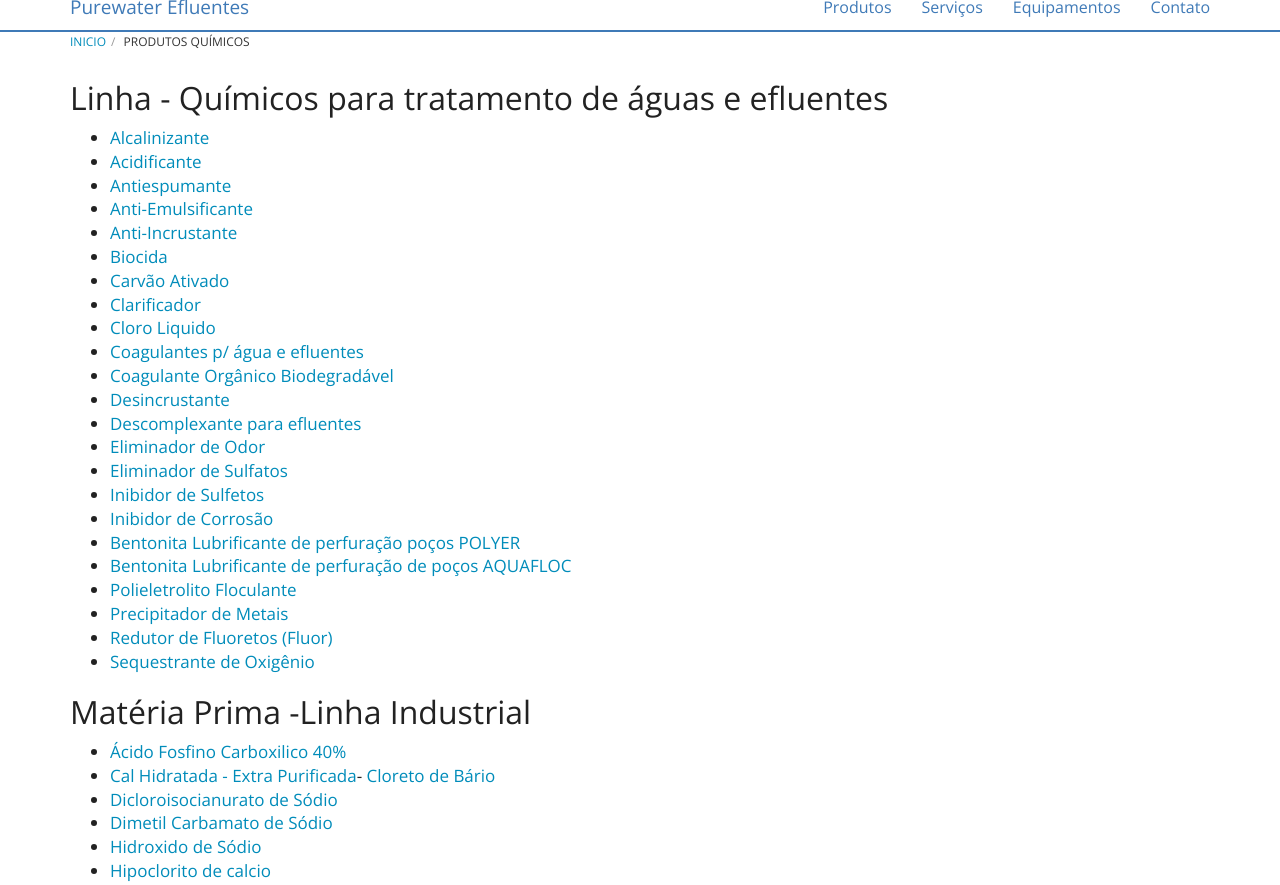
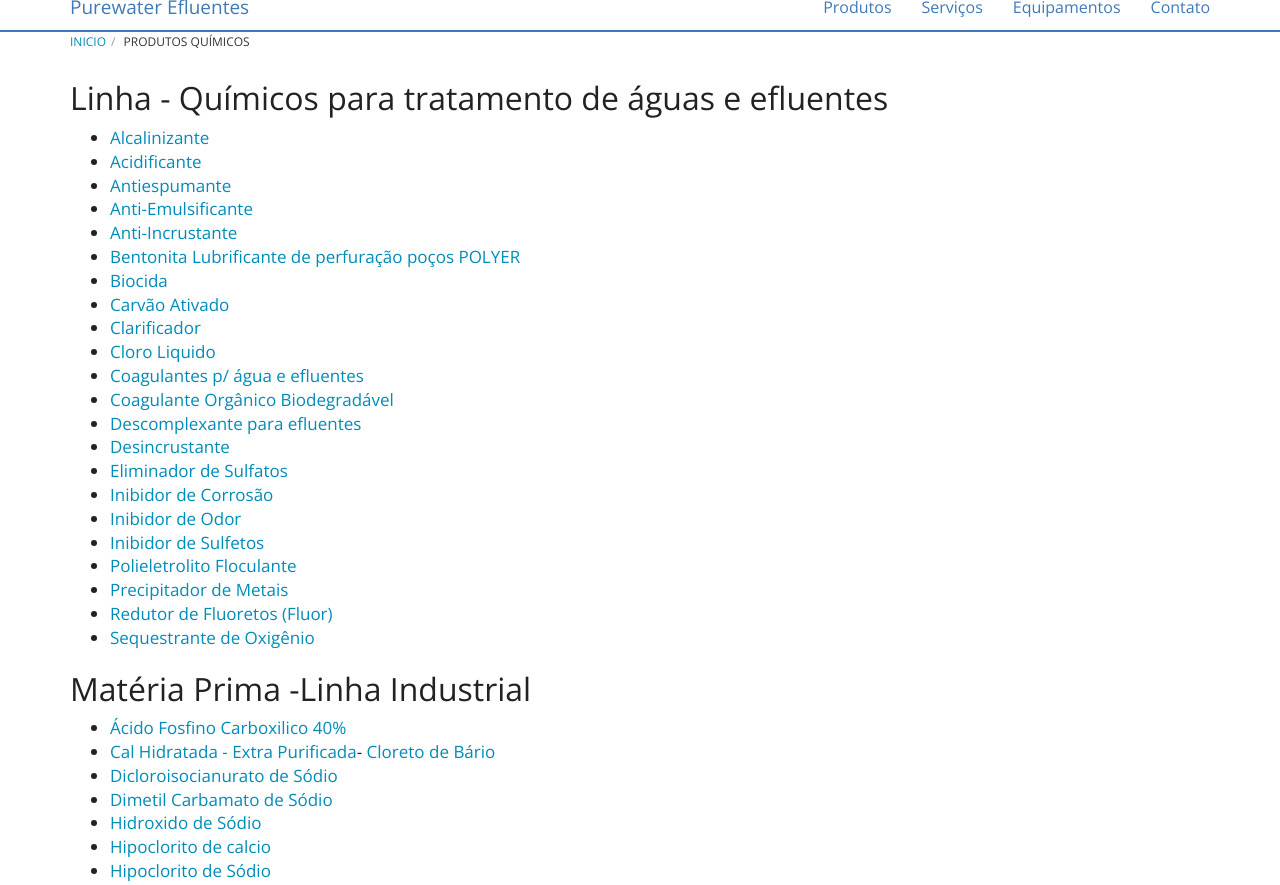
Before and after one commit to purewaterefluentes/purewaterefluentes.github.io, a Jekyll site: the page built from produtos/index.md, in a window 1280 px wide and 900 px high, scrolled down 283 px, cut to the strip 15-900 px from the top of the window. Built offline with Jekyll 4.4.1, drawn with Linux system fonts in a browser that asks for light colours; nearby versions of some CDN libraries; library files that are not in the unit come from our copies.

Commit message:
Update index.md

```diff
--- a/produtos/index.md
+++ b/produtos/index.md
@@ -11,20 +11,19 @@
 - [Antiespumante](antiespumante.html)
 - [Anti-Emulsificante](anti-emulsificante-efluentes.html)
 - [Anti-Incrustante](anti-incrustante.html)
+- [Bentonita Lubrificante de perfuração poços POLYER](lubrificante-perfuracao-polyer.html)
 - [Biocida](biocida.html)
 - [Carvão Ativado](carvao-ativado.html)
 - [Clarificador](clarificador-agua-efluentes.html)
 - [Cloro Liquido](cloro-liquido.html)
 - [Coagulantes p/ água e efluentes](coagulante-agua-efluentes.html)
 - [Coagulante Orgânico Biodegradável](coagulante-organico-biodegradavel.html)
+- [Descomplexante para efluentes](descomplexante.html)
 - [Desincrustante](desincrustante.html)
-- [Descomplexante para efluentes](descomplexante.html)
-- [Eliminador de Odor](eliminador-de-odor.html)
 - [Eliminador de Sulfatos](eliminador-de-sulfatos.html)
+- [Inibidor de Corrosão](inibidor-de-corrosao.html)
+- [Inibidor de Odor](inibidor-de-odor.html)
 - [Inibidor de Sulfetos](inibidor-de-sulfetos.html)
-- [Inibidor de Corrosão](inibidor-de-corrosao.html)
-- [Bentonita Lubrificante de perfuração poços POLYER](lubrificante-perfuracao-polyer.html)
-- [Bentonita Lubrificante de perfuração de poços AQUAFLOC](lubrificantes-perfuracao-aquafloc.html)
 - [Polieletrolito Floculante](polieletrolito-floculante.html)
 - [Precipitador de Metais](precipitador-de-metais.html)
 - [Redutor de Fluoretos (Fluor)](redutor-de-fluoretos.html)
```
